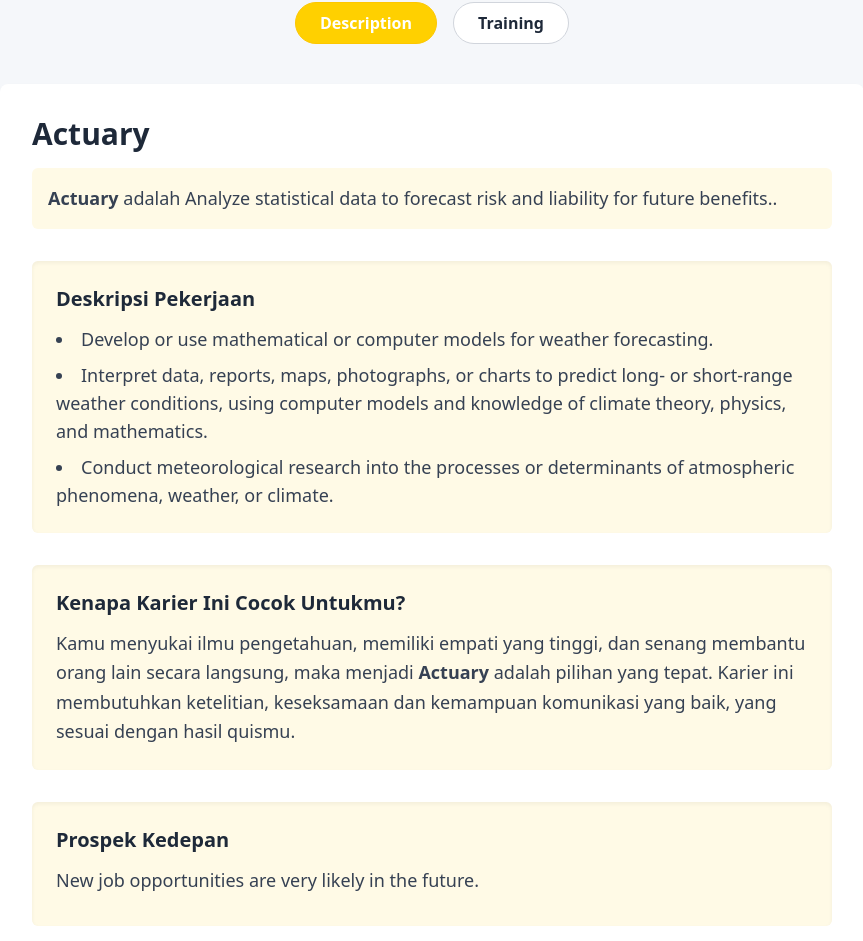
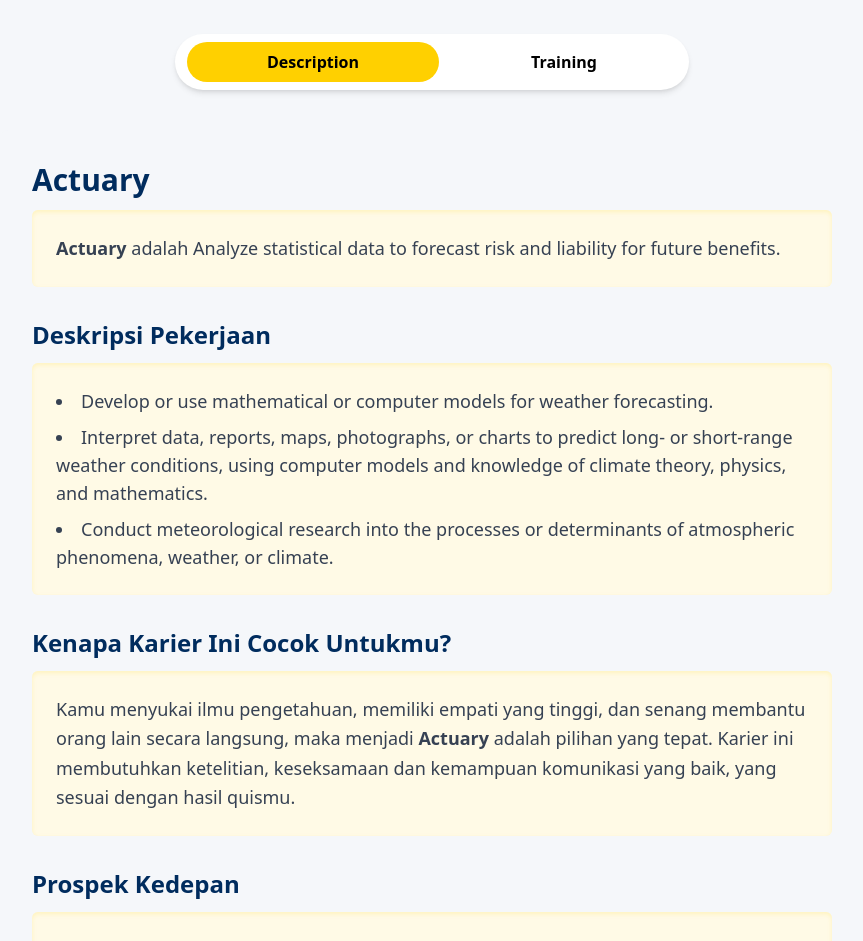
Before and after one commit to sitiamalianurfaidah/SISTECH-FrontEnd-FinalProject-Group7, a Next.js app in the folder frontend/: page /quiz/result in a window 1280 px wide. Shown: the part 484-1425 px from the top of the page, without its empty margins (208-1071 px from the left). Built offline with nearby package versions, Linux system fonts and the light colour scheme; a web font is replaced by a local one.

Commit message:
Result Page

```diff
--- a/frontend/src/app/quiz/result/page.tsx
+++ b/frontend/src/app/quiz/result/page.tsx
@@ -2,6 +2,8 @@
 
 import React, { useEffect, useState } from 'react';
 import Navbar from '@/components/Navbar';
+import Image from 'next/image';
+
 
 interface CareerRecommendation {
     title: string;
@@ -97,13 +99,21 @@ export default function ResultPage() {
             <div className="max-w-4xl mx-auto mt-0 px-4 py-8">
                 {/* Header Section: "Top 3 Career Matching You!" dan Podium */}
                 <div className="relative w-full h-[380px] flex flex-col items-center justify-start bg-[#F5F7FA] pb-0">
+                    {/* Lightning kiri */}
+                    <div className="absolute left-[-60] xl:left-[-200px] bottom-50 xl:bottom-30 z-0 shadow-outer">
+                    <Image src="/left-lightning.svg" alt="lightning" width={190} height={190} />
+                    </div>
+
+                    {/* Lightning kanan */}
+                    <div className="absolute right-[-60] xl:right-[-200px] bottom-65 xl:bottom-65 z-0">
+                    <Image src="/right-lightning.svg" alt="lightning" width={180} height={180} />
+                    </div>
                     {/* Teks "Top 3 Career Matching You!" */}
-                    <div className="relative z-10 text-center mb-8 pt-0"> {/* Padding top agar tidak terlalu mepet Navbar */}
+                    <div className="relative z-10 text-center ml-30 xl:ml-70 mr-30 xl:mr-70 mt-0 mb-7 pt-0"> {/* Padding top agar tidak terlalu mepet Navbar */}
                         <h1 className="relative z-10 text-4xl font-extrabold mb-10 text-[#112A46]">
                         Top 3 <span className="text-[#003E85]">Career</span> Matching You!
                         </h1>
                     </div>
-
                     {/* Container untuk podium karier dengan SVG */}
                     <div className="flex justify-center items-end gap-0 h-40 mt-10 mb-0">
                     {/* Career 2 */}
@@ -144,51 +154,51 @@ export default function ResultPage() {
                     )}
                     </div>
                 </div>
-
-                {/* Description / Training Tabs menggunakan SVG */}
-                <div className="flex justify-center mt-0 gap-4">
+                {/* Description / Training Tabs Card */}
+                <div className="flex justify-center mt-5 xl:mt-8">
+                <div className="bg-white shadow-md rounded-full px-3 py-2 flex gap-3">
                     <button
                     onClick={() => setActiveTab('description')}
-                    className={`px-6 py-2 rounded-full font-semibold border transition duration-300 ${
-                    activeTab === 'description'
-                        ? 'bg-[#FFD000] text-white border-yellow-400'
-                        : 'bg-white text-gray-800 border-gray-300 hover:bg-[#FFF5CC]'
+                    className={`px-20 py-2 rounded-full font-semibold transition duration-300
+                        ${activeTab === 'description'
+                        ? 'bg-[#FFD000] text-[#000000]'
+                        : 'text-[#000000] hover:bg-[#FFF5CC]'
                         }`}
                     >
                     Description
                     </button>
                     <button
                     onClick={() => setActiveTab('training')}
-                    className={`px-6 py-2 rounded-full font-semibold border transition duration-300 ${
-                    activeTab === 'training'
-                        ? 'bg-[#FFD000] text-white border-yellow-400'
-                        : 'bg-white text-gray-800 border-gray-300 hover:bg-[#FFF5CC]'
+                    className={`px-20 py-2 rounded-full font-semibold transition duration-300
+                        ${activeTab === 'training'
+                        ? 'bg-[#FFD000] text-[#000000]'
+                        : 'text-[#000000] hover:bg-[#FFF5CC]'
                         }`}
                     >
                     Training
                     </button>
                 </div>
+                </div>
                 {/* Main Content Area - Hanya tampilkan jika selectedCareer ada */}
                 {selectedCareer && (
-                    <div className="bg-white p-8 rounded-lg shadow-md mb-8 mt-10"> {/* Menambahkan margin-top */}
+                    <div className="bg-[#F5F7FA] p-8 rounded-lg mb-8 mt-10"> {/* Menambahkan margin-top */}
                         {/* Konten untuk tab Description */}
                         {activeTab === 'description' && (
                             <div className="space-y-8">
                                 {/* Deskripsi Umum Karier */}
                                 <div>
-                                    <h2 className="text-3xl font-bold text-gray-800 mb-4">{selectedCareer.title}</h2>
-                                    <div className="bg-[#FFFAE6] p-4 rounded-md">
+                                    <h2 className="text-3xl font-bold text-[#002C5E] mb-3">{selectedCareer.title}</h2>
+                                    <div className="bg-[#FFFAE6] p-6 rounded-md shadow-inner shadow-[#fff1b0c3]">
                                         <p className="text-lg text-gray-700 leading-relaxed">
                                             <strong className="font-semibold">{selectedCareer.title} </strong>
-                                            adalah {selectedCareer.what_they_do}. {selectedCareer.description}
+                                            adalah {selectedCareer.what_they_do} {selectedCareer.description}
                                         </p>
                                     </div>
                                 </div>
 
                                 {/* Deskripsi Pekerjaan (On The Job) */}
-                                <div className="bg-[#FFFAE6] p-6 rounded-md shadow-inner">
-                                    <h3 className="text-xl font-bold text-gray-800 mb-3">Deskripsi Pekerjaan</h3>
-                                    <ul className="list-disc list-inside text-lg text-gray-700 space-y-2">
+                                <h2 className="text-2xl font-bold text-[#002C5E] mb-3">Deskripsi Pekerjaan</h2>
+                                <div className="bg-[#FFFAE6] p-6 rounded-md shadow-inner shadow-[#fff1b0c3]">                                    <ul className="list-disc list-inside text-lg text-gray-700 space-y-2">
                                         {selectedCareer.on_the_job.map((task, idx) => (
                                             <li key={idx}>{task}</li>
                                         ))}
@@ -196,16 +206,16 @@ export default function ResultPage() {
                                 </div>
 
                                 {/* Kenapa Karier Ini Cocok Untukmu? */}
-                                <div className="bg-[#FFFAE6] p-6 rounded-md shadow-inner">
-                                    <h3 className="text-xl font-bold text-gray-800 mb-3">Kenapa Karier Ini Cocok Untukmu?</h3>
+                                <h2 className="text-2xl font-bold text-[#002C5E] mb-3">Kenapa Karier Ini Cocok Untukmu?</h2>
+                                <div className="bg-[#FFFAE6] p-6 rounded-md shadow-inner shadow-[#fff1b0c3]">
                                     <p className="text-lg text-gray-700 leading-relaxed">
                                         Kamu menyukai ilmu pengetahuan, memiliki empati yang tinggi, dan senang membantu orang lain secara langsung, maka menjadi <strong className="font-semibold">{selectedCareer.title}</strong> adalah pilihan yang tepat. Karier ini membutuhkan ketelitian, keseksamaan dan kemampuan komunikasi yang baik, yang sesuai dengan hasil quismu.
                                     </p>
                                 </div>
 
                                 {/* Prospek Kedepan */}
-                                <div className="bg-[#FFFAE6] p-6 rounded-md shadow-inner">
-                                    <h3 className="text-xl font-bold text-gray-800 mb-3">Prospek Kedepan</h3>
+                                <h2 className="text-2xl font-bold text-[#002C5E] mb-3">Prospek Kedepan</h2>
+                                <div className="bg-[#FFFAE6] p-6 rounded-md shadow-inner shadow-[#fff1b0c3]">
                                     <p className="text-lg text-gray-700 mb-2">{selectedCareer.job_outlook.description}</p>
                                 </div>
                             </div>
```
Also changed, not shown: frontend/public/left-lightning.svg (added), frontend/public/right-lightning.svg (added). Lines whose indentation alone changed are shown as unchanged.
